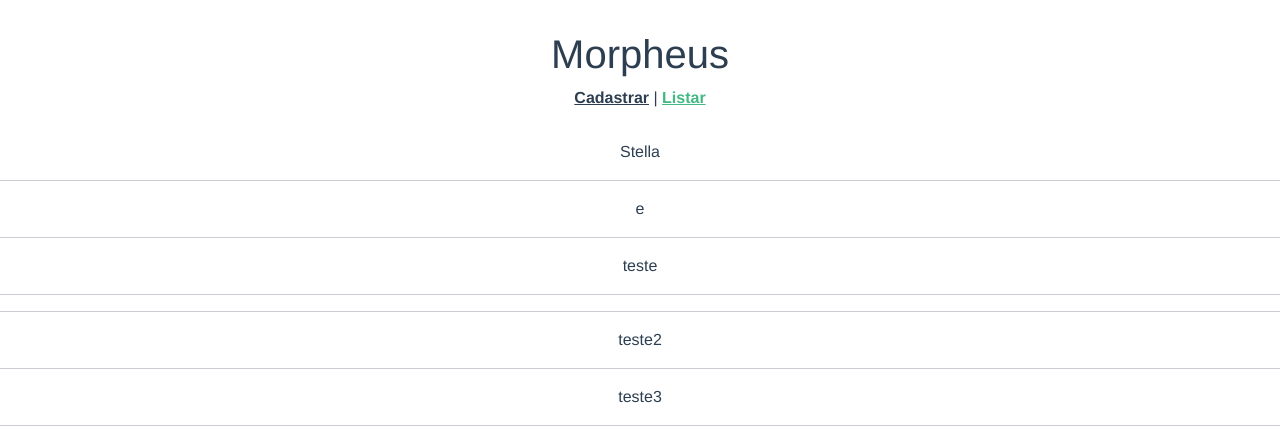
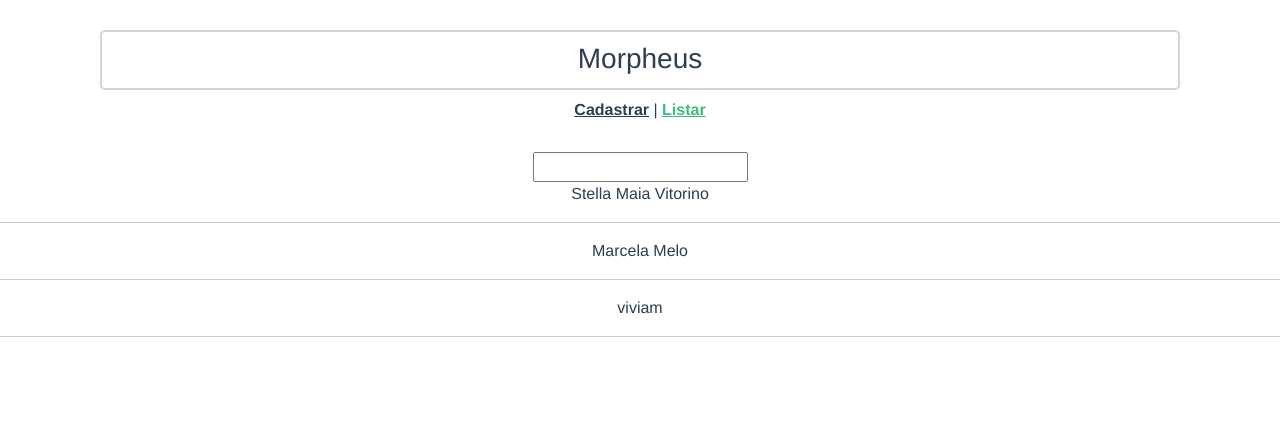
Before and after one commit to stellamaia/teste-front-morpheus, a Vue app: page /listarUsuarios in a window 1280 px wide. Shown: the top 442 px of the page. Built offline with nearby package versions, Linux system fonts and the light colour scheme; data requests are answered from the project's data file; the HTML template or start-up script is replaced by a standard one.

Commit message:
Filtro de Usúarios

```diff
--- a/db.json
+++ b/db.json
@@ -2,28 +2,19 @@
   "usuarios": [
     {
       "id": 1,
-      "name": "Stella",
-      "age": 19
+      "name": "Stella Maia Vitorino",
+      "gender": "Feminino"
     },
     {
-      "name": "e",
-      "id": 2
+      "id": 2,
+      "name": "Marcela Melo",
+      "gender": "Feminino"
     },
     {
-      "name": "teste",
+      "name": "viviam",
       "id": 3
-    },
-    {
-      "name": "",
-      "id": 4
-    },
-    {
-      "name": "teste2",
-      "id": 5
-    },
-    {
-      "name": "teste3",
-      "id": 6
     }
+
+
   ]
 }
--- a/src/App.vue
+++ b/src/App.vue
@@ -1,10 +1,10 @@
 <template>
   <div id="app">
-    <div id="nav">
-      <h1>Morpheus</h1>
+    <b-container id="titulo">
+      <h3 class="selected-item">Morpheus</h3>
       <router-link to="/">Cadastrar</router-link> |
       <router-link to="/listarUsuarios">Listar</router-link>
-    </div>
+    </b-container>
     <router-view/>
   </div>
 </template>
@@ -18,16 +18,29 @@
   color: #2c3e50;
 }
 
-#nav {
+#titulo {
   padding: 30px;
+
 }
 
-#nav a {
+#titulo a {
   font-weight: bold;
   color: #2c3e50;
 }
 
-#nav a.router-link-exact-active {
+#titulo a.router-link-exact-active {
   color: #42b983;
 }
+.selected-item{
+
+  height: 60px;
+  border: 2px solid lightgray;
+  border-radius: 5px;
+  padding: 10px 10px;
+
+  justify-content: space-between;
+ align-items: center;
+
+
+}
 </style>
--- a/src/views/ListarUsuario.vue
+++ b/src/views/ListarUsuario.vue
@@ -1,7 +1,9 @@
 <template>
   <ul>
-    <li v-for="usuario of usuarios" :key="usuario.id">
-      {{ usuario.name }}
+    <input v-model="searchTerm" type="text" />
+    <li v-for="usuario of usuariosFiltrados" :key="usuario.id">
+      <span>{{ usuario.name }} </span>
+
       <hr />
     </li>
   </ul>
@@ -17,8 +19,17 @@ export default {
   data() {
     return {
       usuarios: [],
+      searchTerm: "",
     };
   },
+  computed: {
+    usuariosFiltrados() {
+      return this.usuarios.filter((usuario) => {
+        return usuario.name.toLowerCase().includes(this.searchTerm);
+      });
+    },
+  },
+  methods: {},
   created() {
     axios.get(baseURL).then((res) => {
       this.usuarios = res.data;
```
